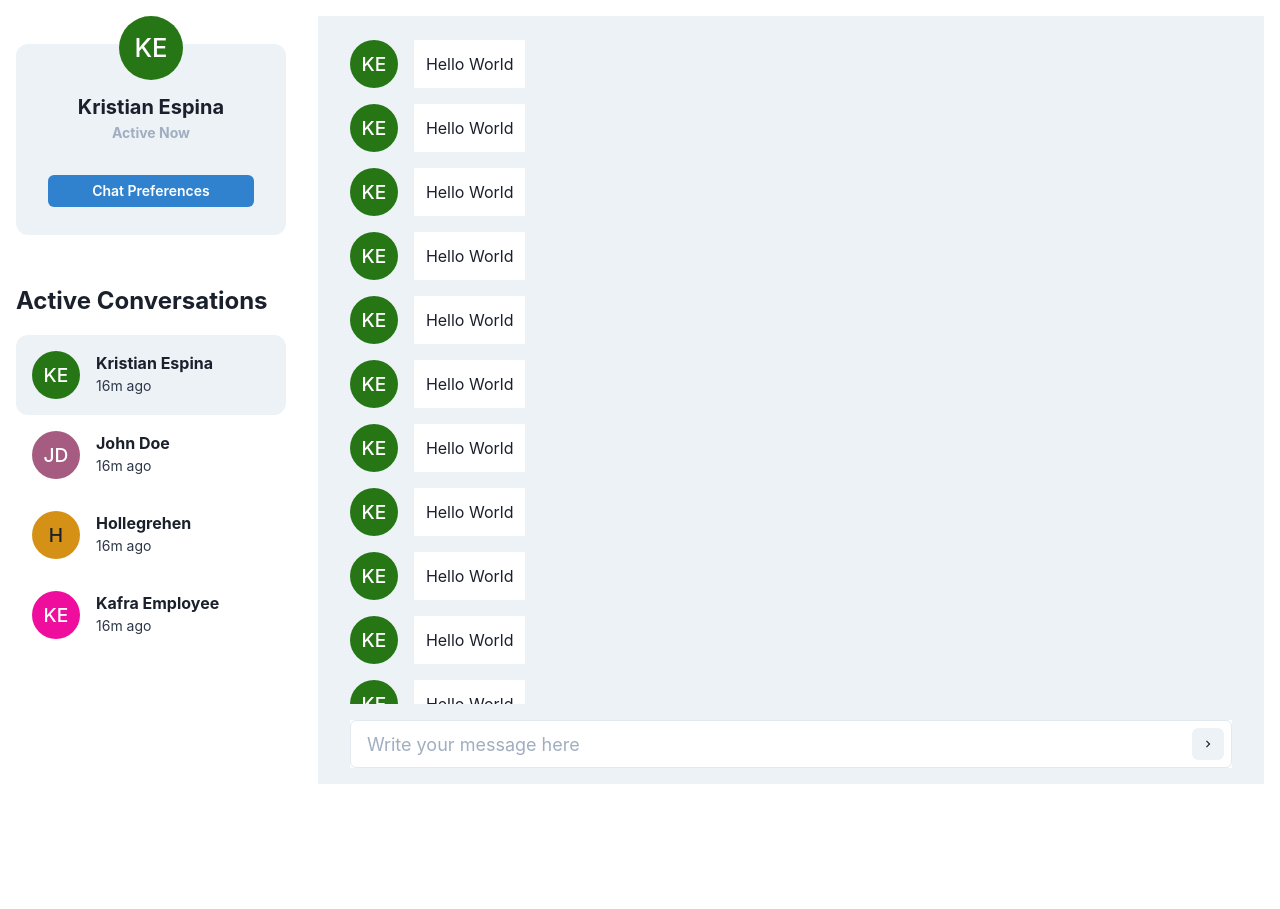
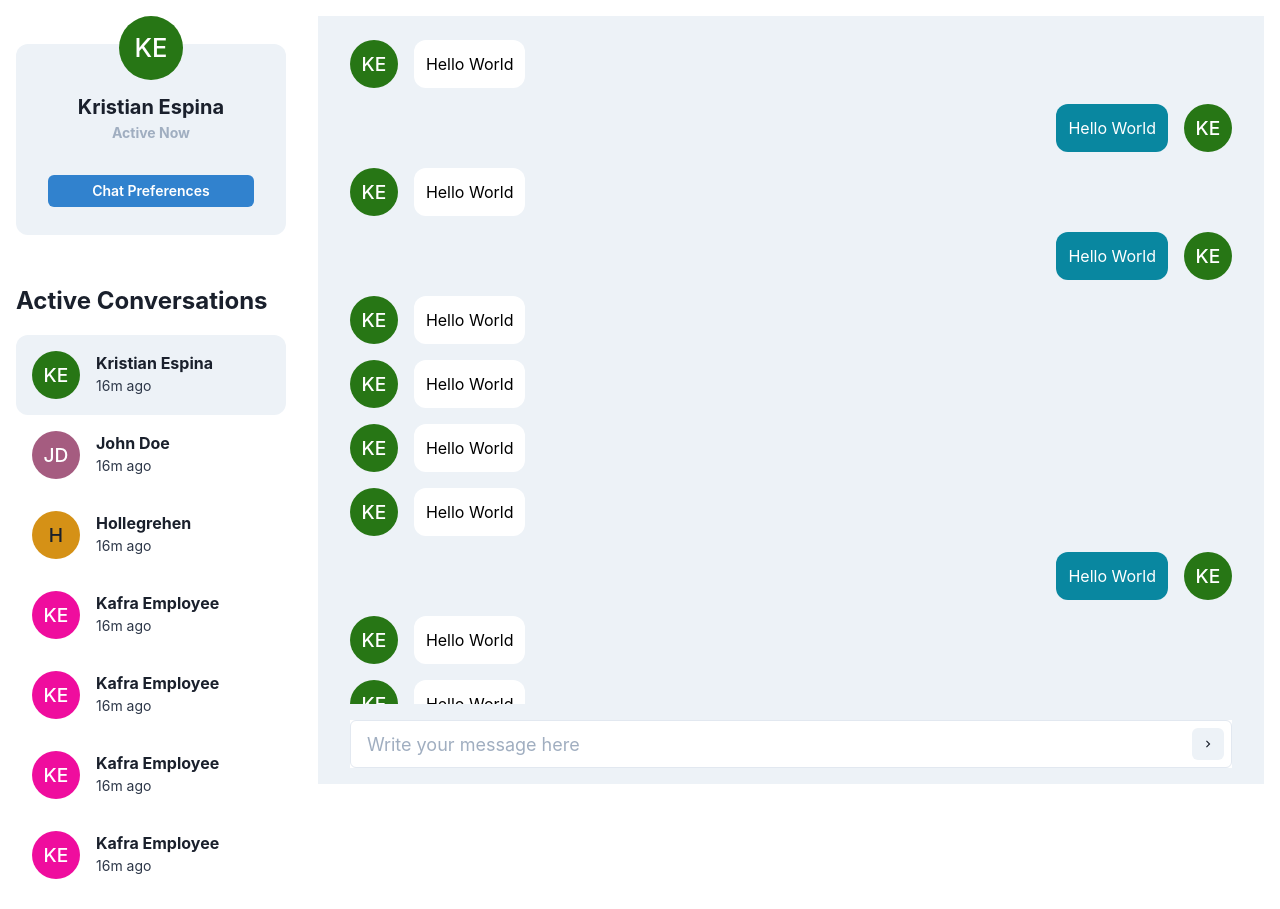
Before and after one commit to kristianespina/ethereal-chat, a React (Create React App) app: page / in a window 1280 px wide. Shown: the top 909 px of the page. Before the commit the page ends 800 px from the top, so only its background shows below. Built offline with nearby package versions, Linux system fonts and the light colour scheme.

Commit message:
Improve Chat UI

```diff
--- a/package.json
+++ b/package.json
@@ -17,7 +17,9 @@
     "framer-motion": "^4.1.17",
     "react": "^17.0.2",
     "react-dom": "^17.0.2",
+    "react-redux": "^7.2.4",
     "react-scripts": "4.0.3",
+    "redux": "^4.1.0",
     "sass": "^1.36.0",
     "typescript": "^4.3.5",
     "web-vitals": "^1.1.2"
--- a/src/components/ChatBox.tsx
+++ b/src/components/ChatBox.tsx
@@ -21,14 +21,26 @@ const ChatBox = () => {
             mb={4}
           >
             <ChatEntry sender="Kristian Espina" message="Hello World" />
+            <ChatEntry
+              sender="Kristian Espina"
+              message="Hello World"
+              isSenderSelf={true}
+            />
+            <ChatEntry sender="Kristian Espina" message="Hello World" />
+            <ChatEntry
+              sender="Kristian Espina"
+              message="Hello World"
+              isSenderSelf={true}
+            />
             <ChatEntry sender="Kristian Espina" message="Hello World" />
             <ChatEntry sender="Kristian Espina" message="Hello World" />
             <ChatEntry sender="Kristian Espina" message="Hello World" />
             <ChatEntry sender="Kristian Espina" message="Hello World" />
-            <ChatEntry sender="Kristian Espina" message="Hello World" />
-            <ChatEntry sender="Kristian Espina" message="Hello World" />
-            <ChatEntry sender="Kristian Espina" message="Hello World" />
-            <ChatEntry sender="Kristian Espina" message="Hello World" />
+            <ChatEntry
+              sender="Kristian Espina"
+              message="Hello World"
+              isSenderSelf={true}
+            />
             <ChatEntry sender="Kristian Espina" message="Hello World" />
             <ChatEntry sender="Kristian Espina" message="Hello World" />
             <ChatEntry
--- a/src/components/ChatEntry.tsx
+++ b/src/components/ChatEntry.tsx
@@ -1,5 +1,6 @@
 import React from "react";
 
+import { Spacer } from "@chakra-ui/react";
 import { Flex } from "@chakra-ui/layout";
 import ProfileAvatar from "./ProfileAvatar";
 import ChatEntryMessage from "./ChatEntryMessage";
@@ -7,14 +8,19 @@ import ChatEntryMessage from "./ChatEntryMessage";
 type Props = {
   sender: string;
   message: string;
+  isSenderSelf?: boolean;
 };
-const ChatEntry = ({ sender, message }: Props) => {
-  const isSenderSelf = false; //! TODO : Determine if the sender is the user
+
+const ChatEntry = ({ sender, message, isSenderSelf }: Props) => {
+  // Invert direction if sender is self
+  const direction = isSenderSelf ? "row-reverse" : "row";
   return (
-    <Flex direction="row" gridGap={4} py={2}>
-      <ProfileAvatar name={sender} src="" size="md" />
-      <ChatEntryMessage isSenderSelf={isSenderSelf} message={message} />
-    </Flex>
+    <>
+      <Flex direction={direction} gridGap={4} py={2}>
+        <ProfileAvatar name={sender} src="" size="md" />
+        <ChatEntryMessage isSenderSelf={isSenderSelf} message={message} />
+      </Flex>
+    </>
   );
 };
 
--- a/src/components/ChatEntryMessage.tsx
+++ b/src/components/ChatEntryMessage.tsx
@@ -3,16 +3,19 @@ import React from "react";
 
 type Props = {
   message: string;
-  isSenderSelf: boolean;
+  isSenderSelf?: boolean;
 };
 const ChatEntryMessage = ({ message, isSenderSelf }: Props) => {
-  const bgColor = isSenderSelf ? "blue.500" : "white";
+  const bgColor = isSenderSelf ? "cyan.700" : "white";
+  const fontColor = isSenderSelf ? "white" : "black";
 
   return (
     <Box
       bgColor={bgColor}
+      color={fontColor}
       p={3}
       maxW={[64, 64, 96, 96]}
+      borderRadius={12}
       _hover={{ cursor: "pointer", boxShadow: "md" }}
     >
       {message}
--- a/src/components/ChatList.tsx
+++ b/src/components/ChatList.tsx
@@ -9,6 +9,13 @@ const ChatList = () => {
       <ChatListItem name="John Doe" isSelected={false} />
       <ChatListItem name="Hollegrehen" isSelected={false} />
       <ChatListItem name="Kafra Employee" isSelected={false} />
+      <ChatListItem name="Kafra Employee" isSelected={false} />
+      <ChatListItem name="Kafra Employee" isSelected={false} />
+      <ChatListItem name="Kafra Employee" isSelected={false} />
+      <ChatListItem name="Kafra Employee" isSelected={false} />
+      <ChatListItem name="Kafra Employee" isSelected={false} />
+      <ChatListItem name="Kafra Employee" isSelected={false} />
+      <ChatListItem name="Kafra Employee" isSelected={false} />
     </div>
   );
 };
--- a/src/components/ChatListItem.tsx
+++ b/src/components/ChatListItem.tsx
@@ -21,7 +21,9 @@ const ChatListItem = ({ name, isSelected }: Props) => {
       <Flex direction="row">
         <ProfileAvatar name={name} src="" size="md" />
         <Box w="100%" pl={4}>
+          {/* Name of Chat Participant */}
           <Text fontWeight="bold">{name}</Text>
+          {/* Status */}
           <Text fontSize="sm" color="gray.700">
             16m ago
           </Text>
```
Also changed, not shown: 1 other file (tests, documents, lock files or other folders).
